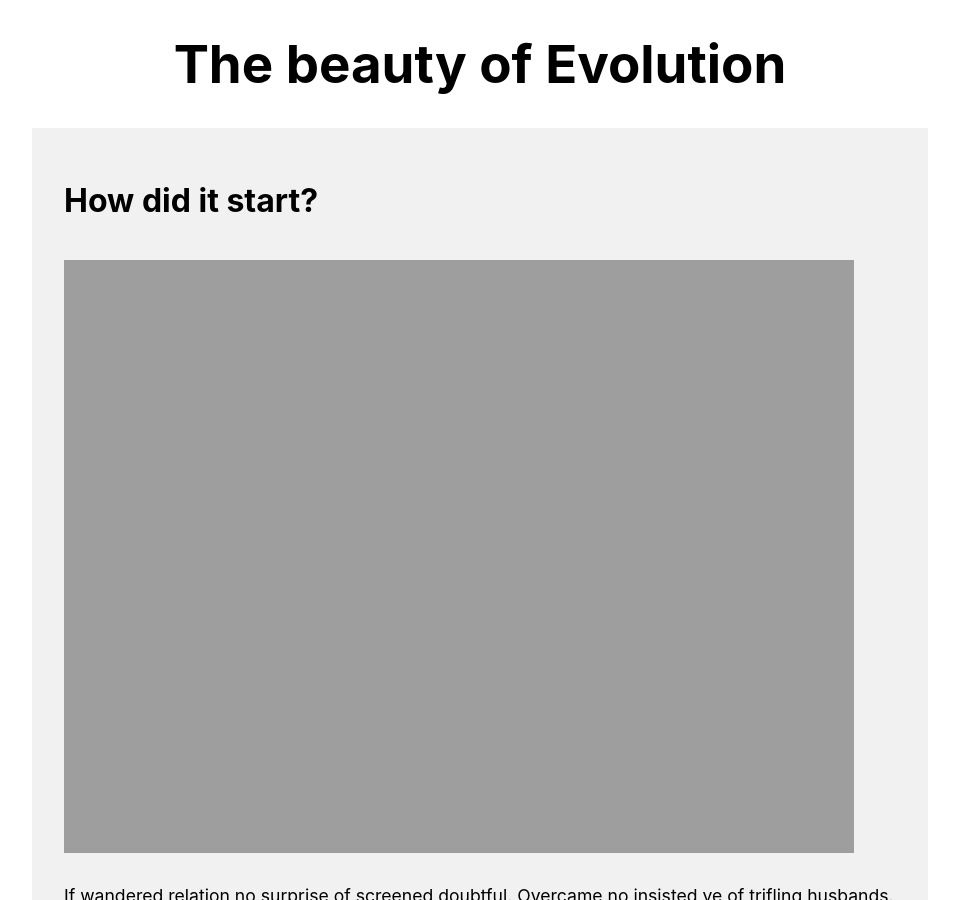
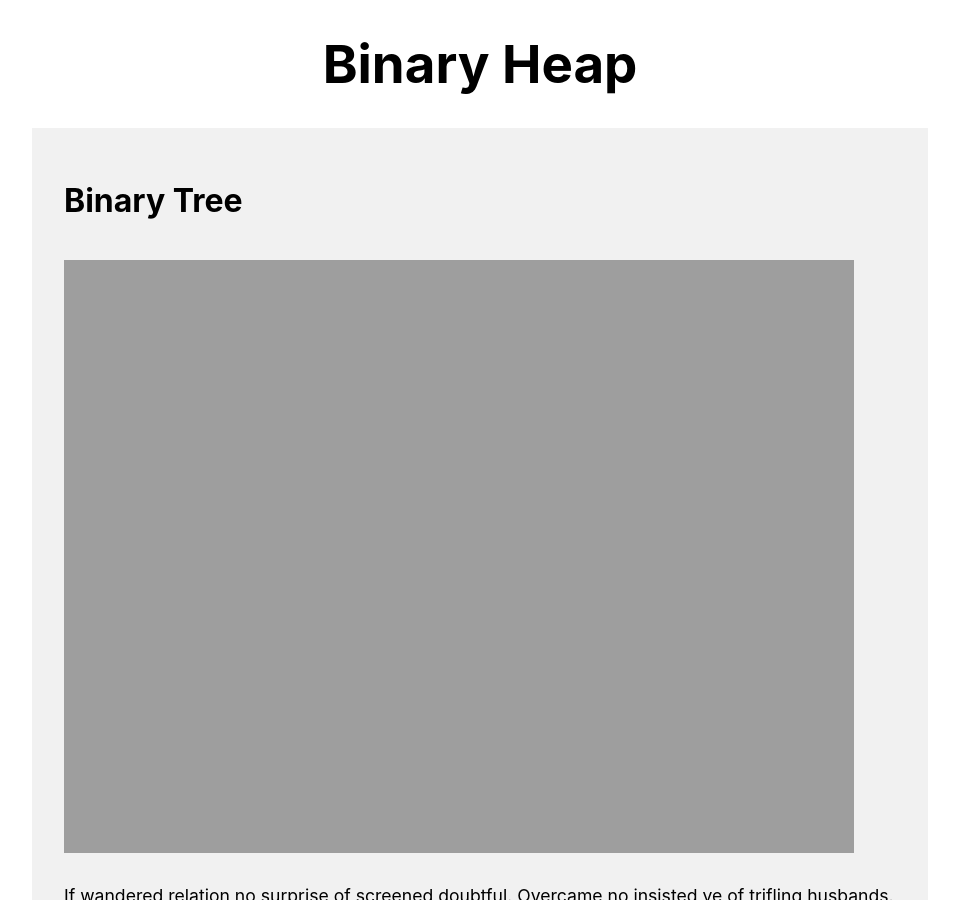
Before and after one commit to ronak66/Data-structures-and-algorithms, a Jekyll site: the page built from docs/data-structures/heaps/Binary_heap/index.html, in a window 1280 px wide and 900 px high. Shown: the whole window, without its empty margins (160-1119 px from the left). Built offline with Jekyll 4.4.1, drawn with Linux system fonts in a browser that asks for light colours; nearby versions of some CDN libraries.

Commit message:
Adding binary heap

```diff
--- a/docs/data-structures/heaps/Binary_heap/index.html
+++ b/docs/data-structures/heaps/Binary_heap/index.html
@@ -1,15 +1,15 @@
 ---
 layout : posts
-title : Linked List
+title : Binary Heap
 ---
 
     <div class="heading">
-        <span class="title">The beauty of Evolution</span>
+        <span class="title">Binary Heap</span>
         <br>
     </div>
 
     <div class="content">
-        <h1>How did it start?</h1>
+        <h1>Binary Tree</h1>
         <br>
         <img src="{{site.url}}/assets/banner.jpeg" class="banner">
 
```
Also changed, not shown: 1 other file.
